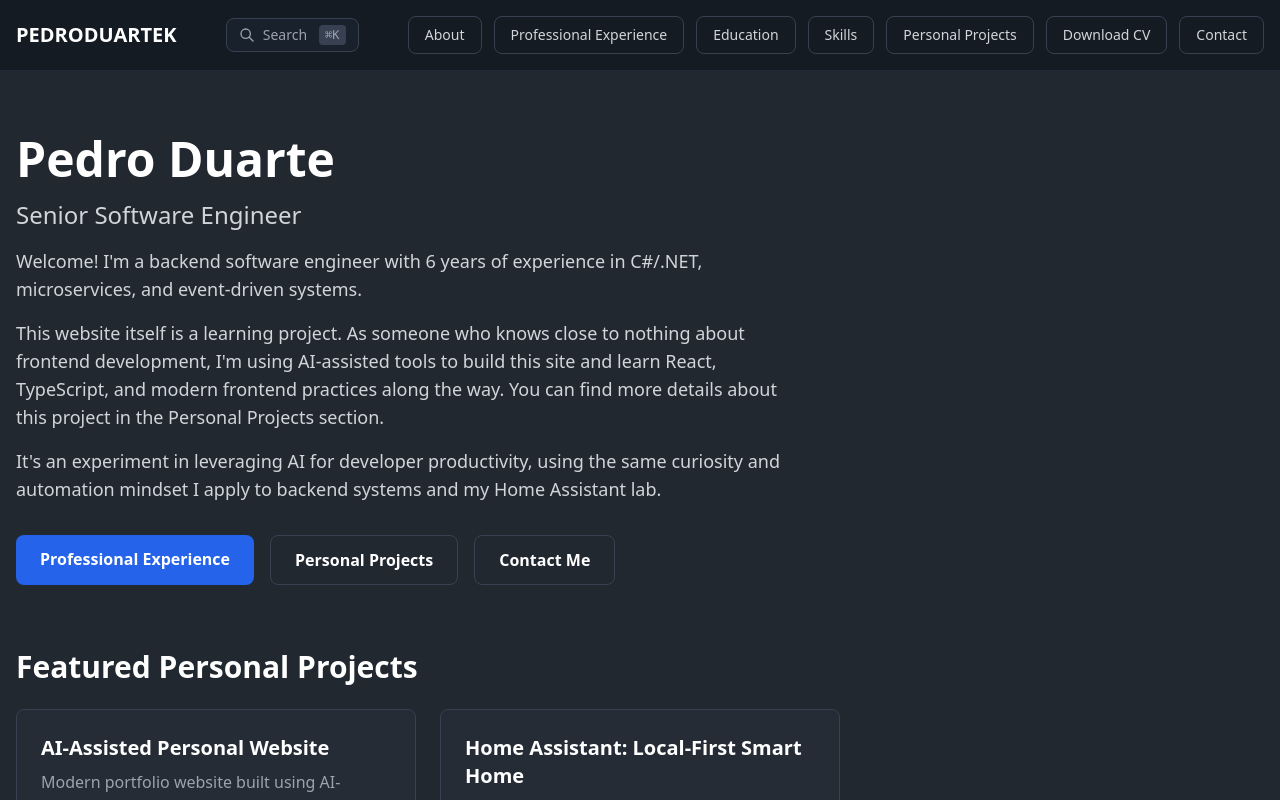
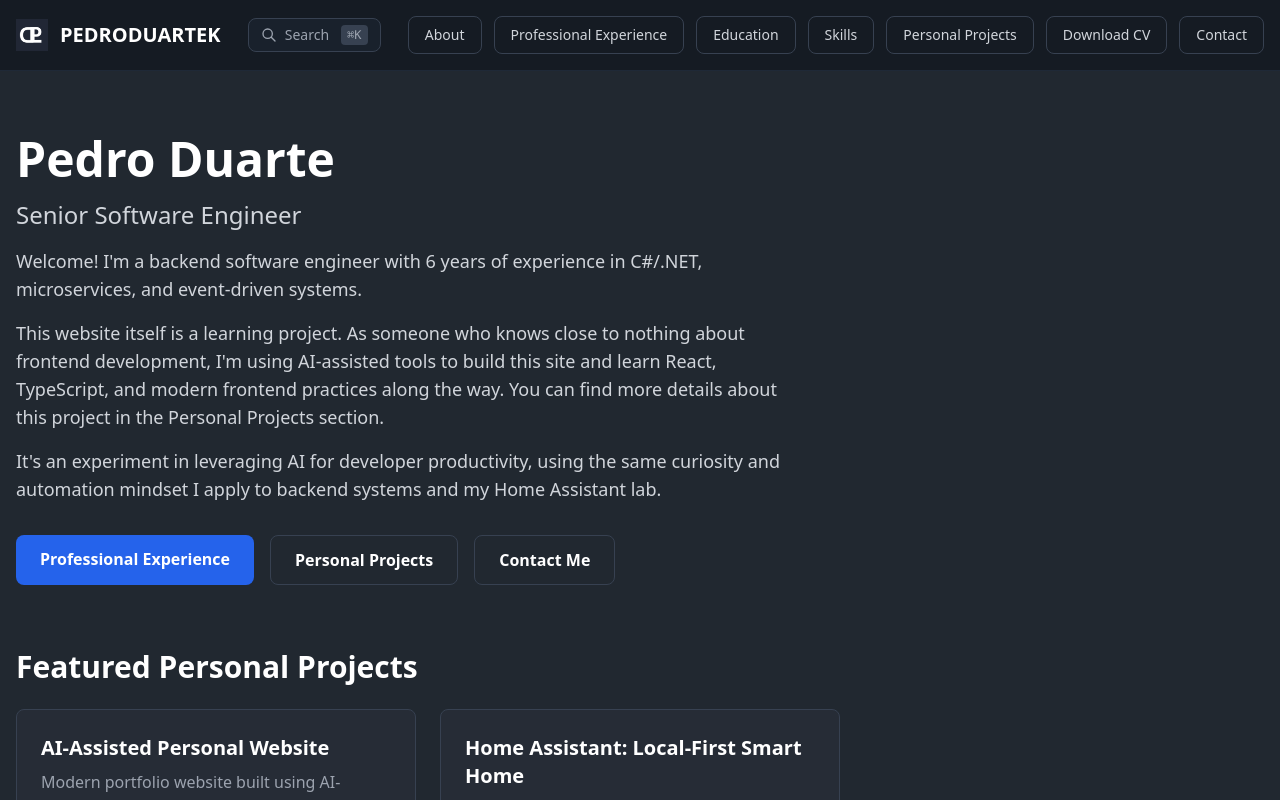
Before and after one commit to pedroduartek/personal-website.ai, a React (Vite) app in the folder apps/web/: page / in a window 1280 px wide. Shown: the top 800 px of the page. Built offline with nearby package versions, Linux system fonts and the light colour scheme.

Commit message:
Add logo to header navigation
- Import and display pld_logo.png in the header
- Logo appears before PEDRODUARTEK text
- 32x32 pixel size (h-8 w-8 in Tailwind)
- Maintains flexbox layout with proper gap spacing

```diff
--- a/apps/web/src/app/layout/AppLayout.tsx
+++ b/apps/web/src/app/layout/AppLayout.tsx
@@ -2,6 +2,7 @@ import { Suspense, useState } from 'react'
 import { Link, Outlet } from 'react-router-dom'
 import { CommandPalette } from '../../components/CommandPalette'
 import { useCommandPalette } from '../../hooks/useCommandPalette'
+import logo from '../../images/pld_logo.png'
 
 export default function AppLayout() {
   const { isOpen, close, open } = useCommandPalette()
@@ -34,7 +35,11 @@ function Header({
     <header className="border-b border-gray-800 bg-header">
       <nav className="container mx-auto px-4 py-4">
         <div className="flex items-center justify-between">
-          <Link to="/" className="text-xl font-bold text-white">
+          <Link
+            to="/"
+            className="flex items-center gap-3 text-xl font-bold text-white"
+          >
+            <img src={logo} alt="PLD Logo" className="h-8 w-8" />
             PEDRODUARTEK
           </Link>
 
```
Also changed, not shown: apps/web/src/images/pld_logo.png (added).
